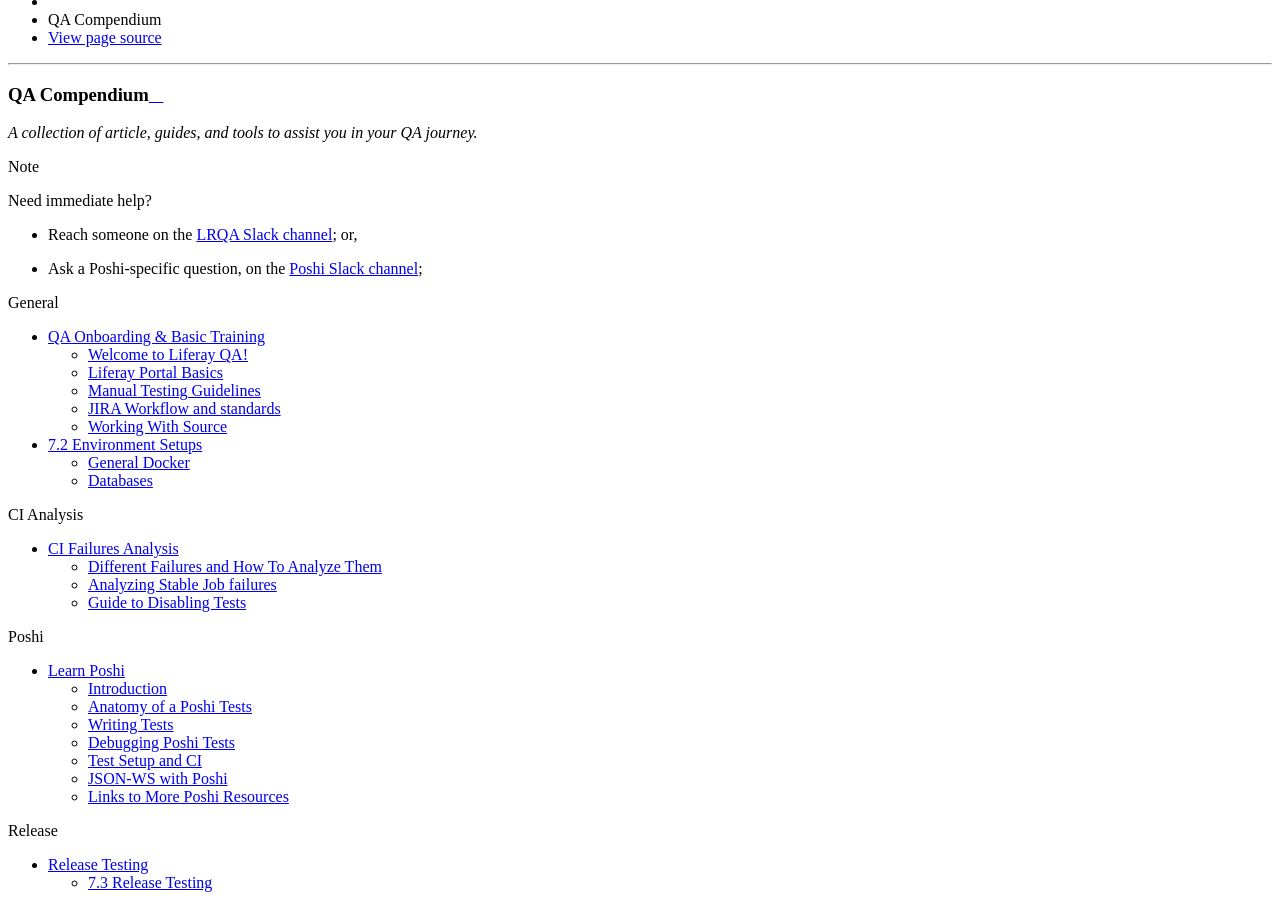
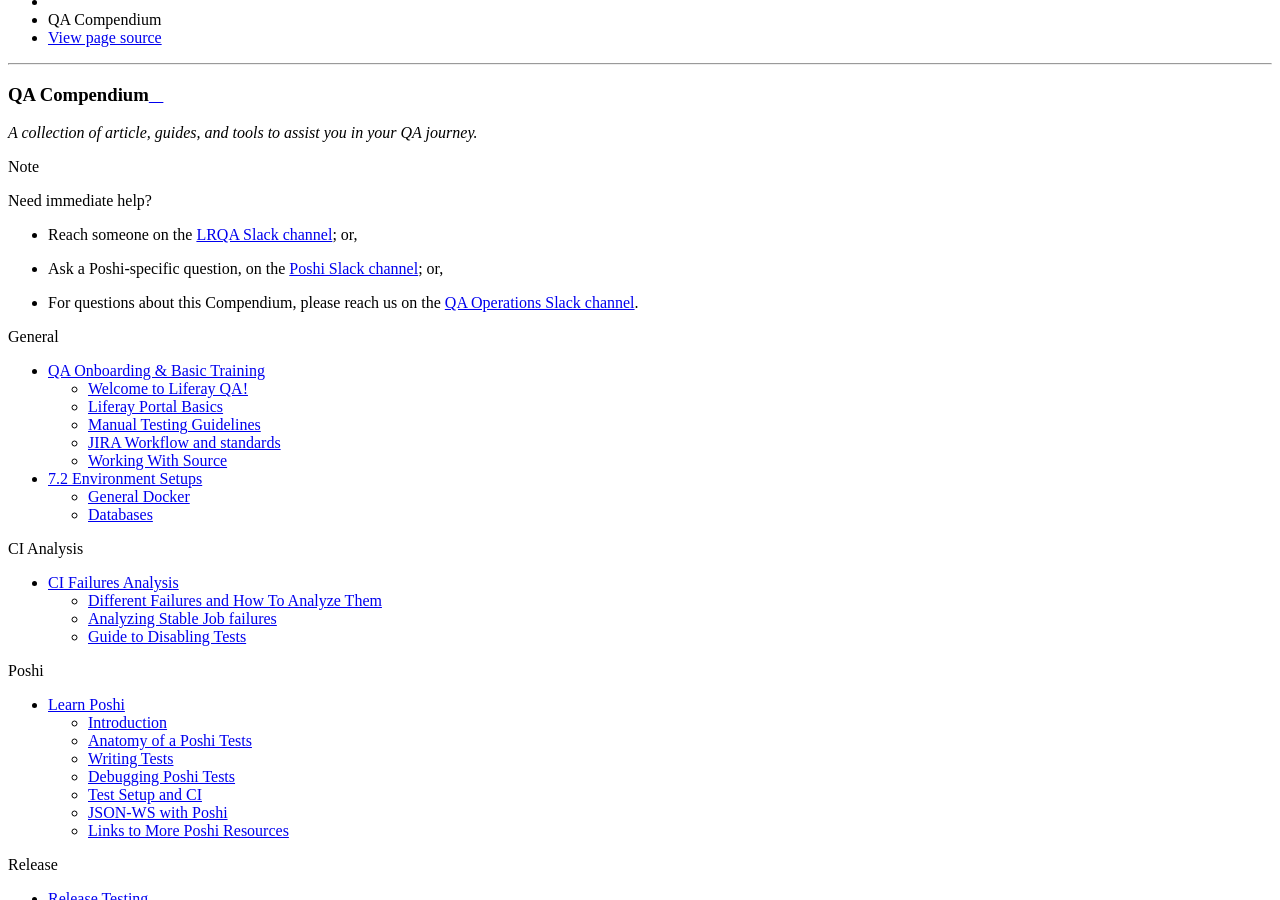
Before and after one commit to nikki-pru/qa-compendium, a Sphinx documentation site: the page built from docs/index.rst, in a window 1280 px wide and 900 px high, scrolled down 462 px. Built offline with Sphinx 7.4.7 and the Read the Docs theme 2.0.0, drawn with Linux system fonts in a browser that asks for light colours; pages that are not in the unit, such as notebooks, are missing from menus.

Commit message:
LRQA-59275 Add QA Ops info

```diff
--- a/docs/index.rst
+++ b/docs/index.rst
@@ -13,7 +13,9 @@
 
           * Reach someone on the `LRQA Slack channel`_; or,
 
-          * Ask a Poshi-specific question, on the `Poshi Slack channel`_;
+          * Ask a Poshi-specific question, on the `Poshi Slack channel`_; or,
+
+          * For questions about this Compendium, please reach us on the `QA Operations Slack channel`_.
 
 .. toctree::
    :maxdepth: 2
@@ -54,3 +56,4 @@
 .. Links:
 .. _LRQA Slack channel: https://liferay.slack.com/messages/CL84ZPHAT
 .. _Poshi Slack channel: https://liferay.slack.com/messages/CD7939WBE
+.. _QA Operations Slack channel: https://liferay.slack.com/archives/CMKTNKN9X
```
